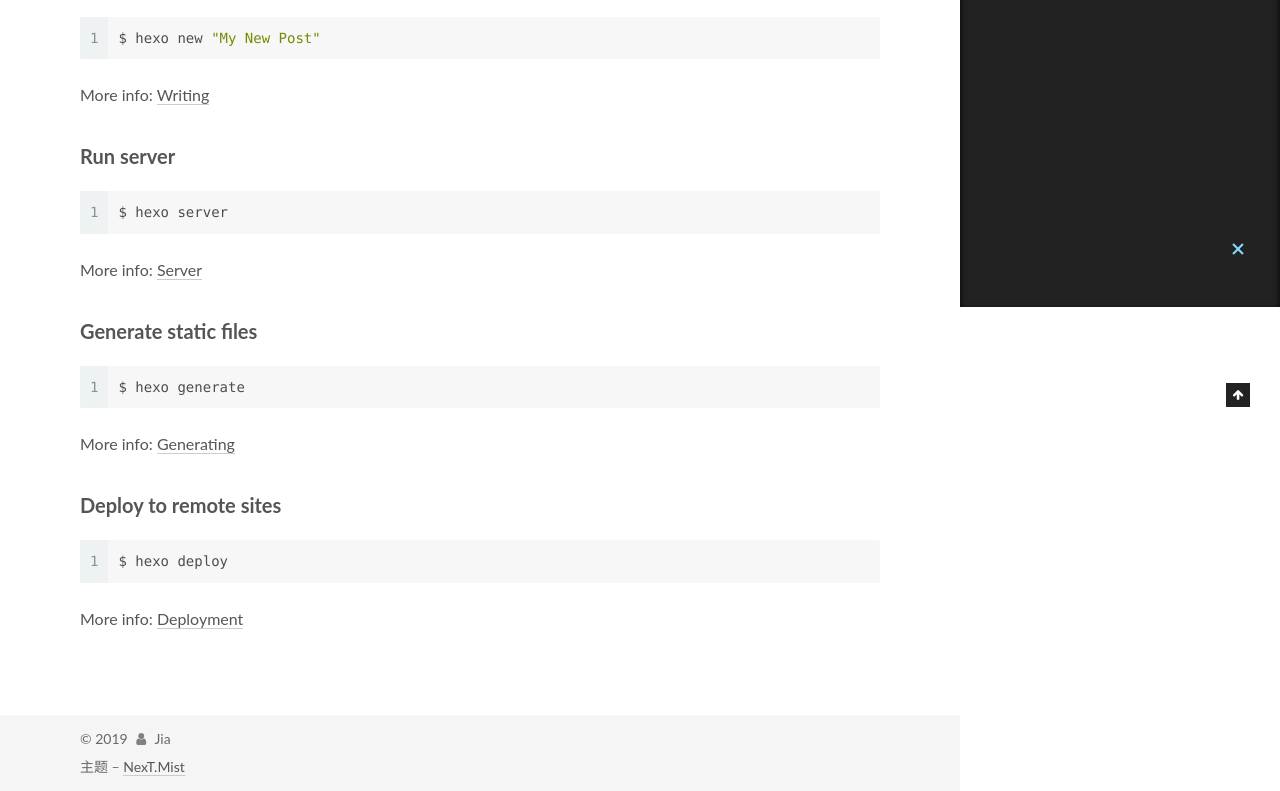
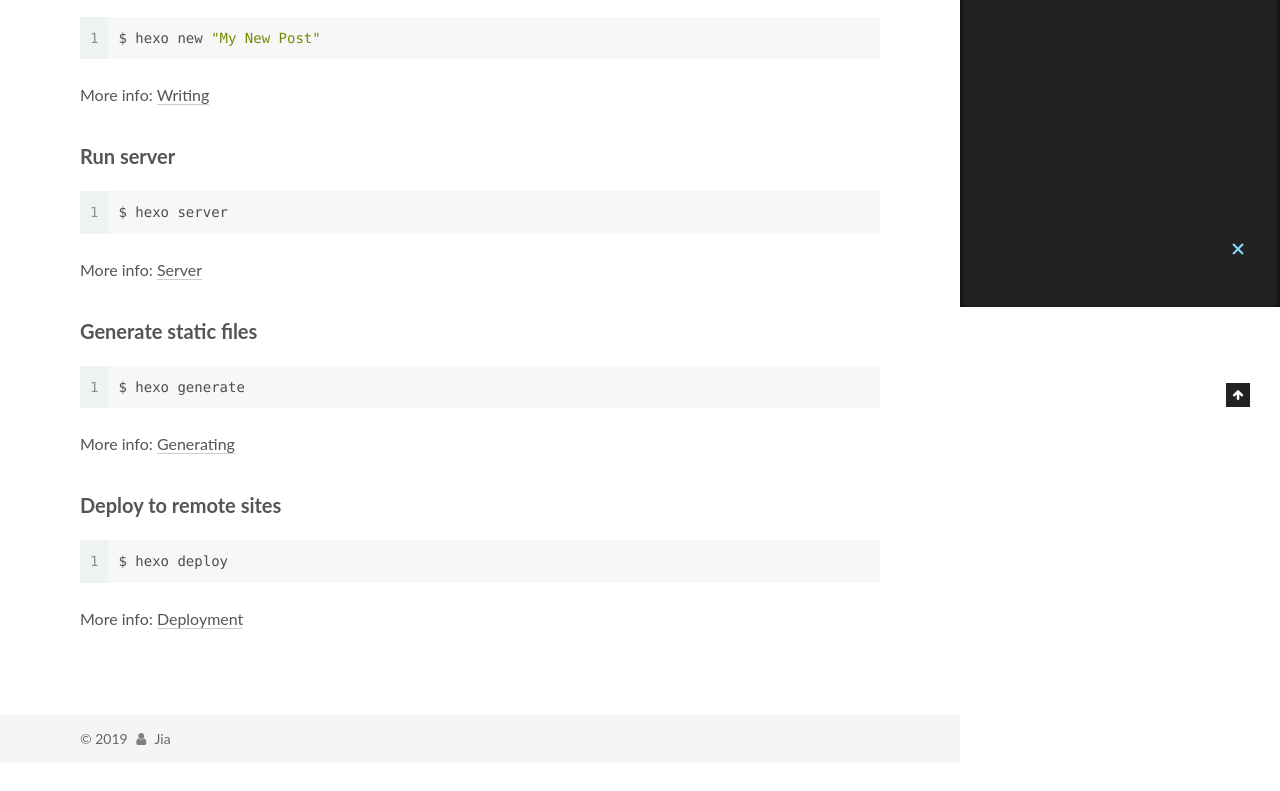
Before and after one commit to odd-zh/iita, a plain HTML site: page 2019/04/hello-world/index.html in a window 1280 px wide. Shown: the part 493-1284 px from the top of the page. After the commit the page ends 1256 px from the top, so only its background shows below. Drawn offline with Linux system fonts and the light colour scheme.

Commit message:
Site updated: 2019-04-24 00:55:56

```diff
--- a/2019/04/hello-world/index.html
+++ b/2019/04/hello-world/index.html
@@ -551,8 +551,6 @@
 
 
 
-  <div class="theme-info">主题 – <a href="https://theme-next.org" class="theme-link" rel="noopener" target="_blank">NexT.Mist</a></div>
-
 
 
 
```
Also changed, not shown: archives/2019/04/index.html (+0 -2 lines), archives/2019/index.html (+0 -2 lines), archives/index.html (+0 -2 lines), index.html (+0 -2 lines).
